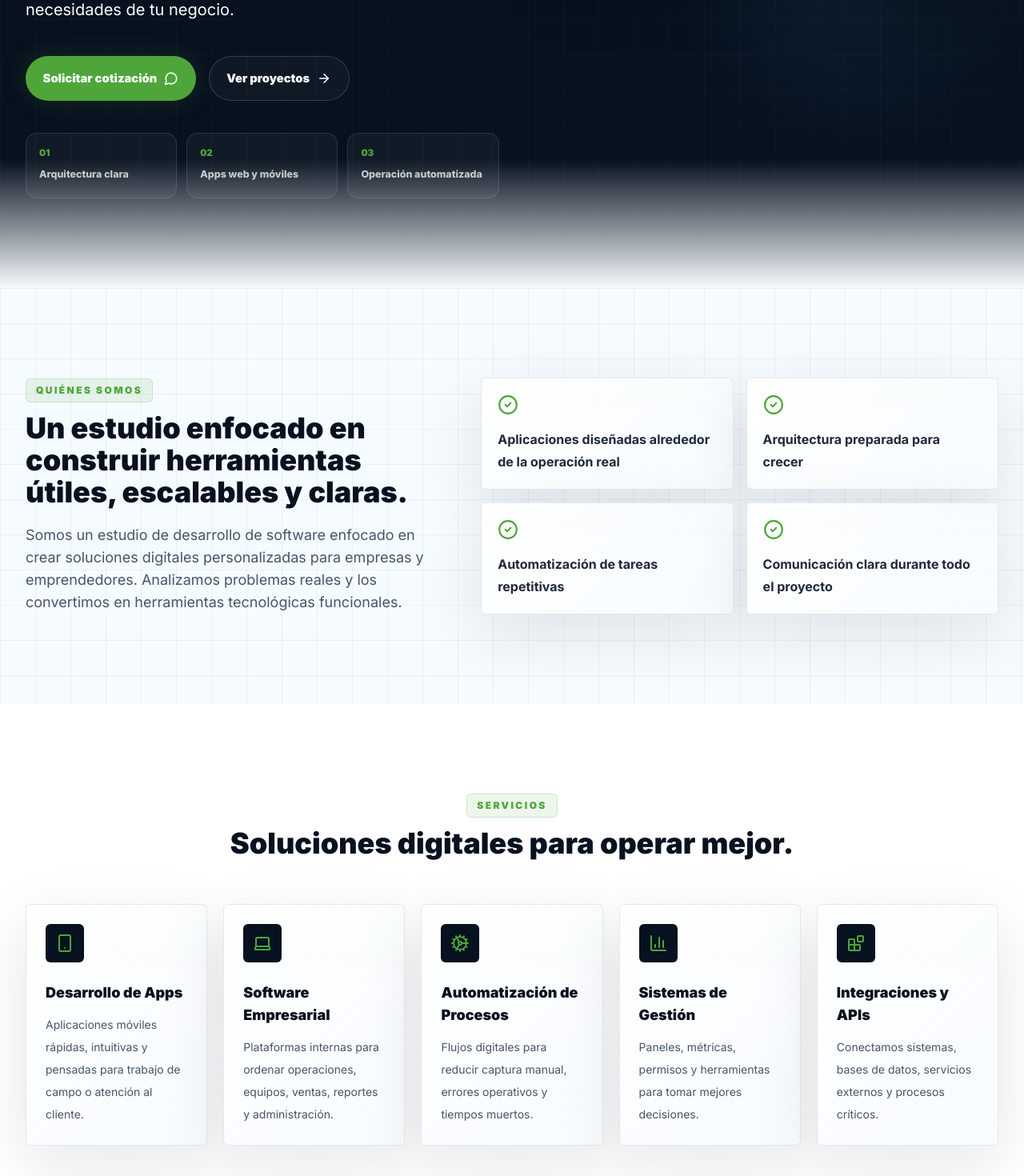
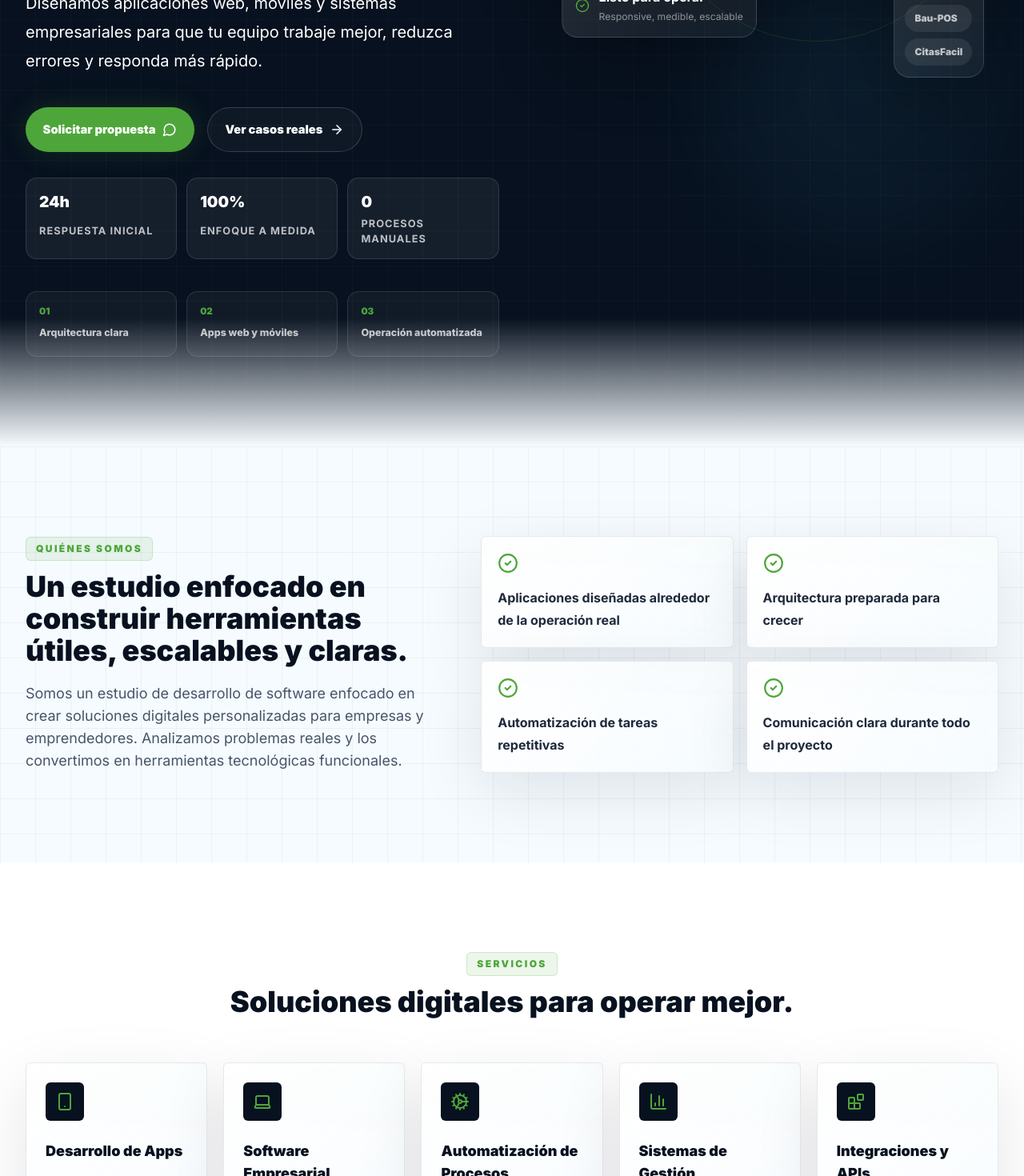
Before and after one commit to davidjimenezar17-bot/Damark-App-Studio, a React (Vite) app: page / in a window 1280 px wide. Shown: the part 900-2370 px from the top of the page at 80% size. Built offline with nearby package versions, Linux system fonts and the light colour scheme.

Commit message:
Improve landing page conversion and trust

```diff
--- a/src/components/Contact.jsx
+++ b/src/components/Contact.jsx
@@ -146,6 +146,15 @@ export default function Contact() {
             Con esta información podemos entender tu proyecto, detectar prioridades y preparar una propuesta más clara desde el primer contacto.
           </SectionHeading>
 
+          <div className="contact-preview">
+            <p className="contact-preview__eyebrow">Qué recibirás</p>
+            <ul className="contact-preview__list">
+              <li>Una propuesta clara y sin rodeos</li>
+              <li>Recomendaciones para reducir tiempos y errores</li>
+              <li>Un plan realista de implementación</li>
+            </ul>
+          </div>
+
           <div className="mt-8 grid gap-4 sm:grid-cols-2">
             {contacts.map(({ label, value, href, Icon }) => (
               <a key={label} href={href} target={href.startsWith('http') ? '_blank' : undefined} rel={href.startsWith('http') ? 'noreferrer' : undefined} className="contact-card surface-premium interactive-lift">
@@ -160,7 +169,7 @@ export default function Contact() {
 
           <div className="quote-note mt-6">
             <ShieldCheck size={20} />
-            <p>La solicitud llega directo a DAMARK APP STUDIO. No guardamos los datos solamente en el navegador.</p>
+            <p>Respuesta rápida, seguimiento claro y sin complicaciones. Tu solicitud llega directo a DAMARK APP STUDIO.</p>
           </div>
         </div>
 
@@ -207,9 +216,12 @@ export default function Contact() {
             </p>
           )}
 
-          <button className="magnetic-button mt-6 inline-flex w-full items-center justify-center gap-2 rounded-md bg-ink px-6 py-4 text-sm font-black text-white transition hover:-translate-y-1 hover:bg-tech disabled:cursor-not-allowed disabled:opacity-70 sm:w-auto" type="submit" disabled={isSending}>
-            {isSending ? 'Enviando...' : 'Solicitar cotización'} <Send className={isSending ? 'animate-pulse' : ''} size={18} />
-          </button>
+          <div className="mt-6 flex flex-col gap-3 sm:flex-row sm:items-center">
+            <button className="magnetic-button inline-flex w-full items-center justify-center gap-2 rounded-md bg-ink px-6 py-4 text-sm font-black text-white transition hover:-translate-y-1 hover:bg-tech disabled:cursor-not-allowed disabled:opacity-70 sm:w-auto" type="submit" disabled={isSending}>
+              {isSending ? 'Enviando...' : 'Solicitar propuesta'} <Send className={isSending ? 'animate-pulse' : ''} size={18} />
+            </button>
+            <span className="text-sm font-semibold text-slate-500">Respondemos en menos de 24 horas.</span>
+          </div>
         </form>
       </div>
     </section>
--- a/src/components/Hero.jsx
+++ b/src/components/Hero.jsx
@@ -1,6 +1,12 @@
 import { ArrowRight, MessageCircle } from 'lucide-react'
 import BrandMark from './BrandMark.jsx'
 import TechVisual from './TechVisual.jsx'
+
+const proofPoints = [
+  { value: '24h', label: 'respuesta inicial' },
+  { value: '100%', label: 'enfoque a medida' },
+  { value: '0', label: 'procesos manuales' },
+]
 
 export default function Hero() {
   return (
@@ -18,19 +24,28 @@ export default function Hero() {
             Software premium a la medida
           </p>
           <h1 className="mt-7 text-balance text-5xl font-black leading-[1.02] tracking-normal sm:text-6xl lg:text-[64px]">
-            Transformamos procesos en software que hace crecer empresas.
+            Software que elimina fricción, acelera operaciones y hace crecer tu negocio.
           </h1>
           <p className="mt-7 max-w-2xl text-xl leading-9 text-white/72">
-            Desarrollamos aplicaciones web, móviles y sistemas empresariales diseñados específicamente para las necesidades de tu negocio.
+            Diseñamos aplicaciones web, móviles y sistemas empresariales para que tu equipo trabaje mejor, reduzca errores y responda más rápido.
           </p>
 
           <div className="mt-10 flex flex-col gap-4 sm:flex-row">
             <a href="#contacto" className="hero-button hero-button--primary magnetic-button group">
-              Solicitar cotización <MessageCircle size={18} />
+              Solicitar propuesta <MessageCircle size={18} />
             </a>
             <a href="#portafolio" className="hero-button hero-button--secondary group">
-              Ver proyectos <ArrowRight className="transition group-hover:translate-x-1" size={18} />
+              Ver casos reales <ArrowRight className="transition group-hover:translate-x-1" size={18} />
             </a>
+          </div>
+
+          <div className="mt-8 grid gap-3 sm:grid-cols-3">
+            {proofPoints.map((item) => (
+              <div key={item.label} className="hero-proof-card">
+                <strong>{item.value}</strong>
+                <span>{item.label}</span>
+              </div>
+            ))}
           </div>
 
           <div className="mt-10 grid max-w-2xl grid-cols-3 gap-3">
--- a/src/components/Portfolio.jsx
+++ b/src/components/Portfolio.jsx
@@ -20,6 +20,10 @@ export default function Portfolio() {
                 <span className="portfolio-kicker" style={{ color: project.accent }}>{project.category}</span>
                 <h3>{project.name}</h3>
                 <p>{project.description}</p>
+                <div className="portfolio-impact">
+                  <span className="portfolio-impact__label">Resultado esperado</span>
+                  <p>{project.outcome}</p>
+                </div>
                 <div className="portfolio-tags">
                   {project.technologies.map((tech) => <span key={tech}>{tech}</span>)}
                 </div>
--- a/src/data/projects.js
+++ b/src/data/projects.js
@@ -6,6 +6,7 @@ export const projects = [
     accent: '#f59f43',
     description:
       'Es nuestra solución insignia en Damark. Un sistema de control de fuerza laboral y nómina para el sector agrícola que funciona al 100 % sin internet, diseñada para que los productores dejen el papel y controlen toda su operación y sus costos desde el celular.',
+    outcome: 'Reduce pérdidas por control manual y ayuda a las empresas agrícolas a operar con trazabilidad incluso sin conexión.',
     technologies: ['React Native', 'Offline-first', 'SQLite', 'Nómina', 'Agricultura'],
   },
   {
@@ -15,6 +16,7 @@ export const projects = [
     accent: '#ff9800',
     description:
       'Punto de Venta diseñado según las necesidades específicas del cliente. Disminuímos el tiempo de captura de comandas, manejamos los artículos de venta y simplificamos la operación de tesorería.',
+    outcome: 'Acelera ventas y mejora el cierre de caja con un flujo más claro para el equipo de servicio.',
     technologies: ['React', 'Supabase', 'POS', 'Inventario', 'Impresión'],
   },
   {
@@ -24,6 +26,7 @@ export const projects = [
     accent: '#2563eb',
     description:
       'Plataforma web/móvil diseñada para centralizar y automatizar el proceso de reserva de citas para múltiples tipos de negocios. Resuelve el overbooking y la pérdida de tiempo en llamadas manuales con sincronización en tiempo real.',
+    outcome: 'Evita dobles reservas y libera tiempo del negocio al automatizar la agenda y las confirmaciones.',
     technologies: ['Vite', 'Realtime', 'Calendarios', 'Reservas', 'Web App'],
   },
   {
@@ -33,6 +36,7 @@ export const projects = [
     accent: '#111827',
     description:
       'Tienda en línea para mostrar productos, colecciones, filtros, ofertas y experiencia de compra responsive. Diseñada para que el cliente explore el catálogo desde móvil o escritorio con una interfaz limpia y directa.',
+    outcome: 'Mejora la experiencia de compra y facilita que los clientes encuentren productos más rápido.',
     technologies: ['React', 'E-commerce', 'Catálogo', 'Filtros', 'Responsive'],
   },
 ]
--- a/src/styles.css
+++ b/src/styles.css
@@ -325,6 +325,32 @@ body {
     margin: 0;
   }
 
+  .contact-preview {
+    margin-top: 1.35rem;
+    border: 1px solid rgba(78, 166, 58, 0.16);
+    border-radius: 16px;
+    background: rgba(78, 166, 58, 0.06);
+    padding: 1rem 1.1rem;
+  }
+
+  .contact-preview__eyebrow {
+    margin: 0;
+    color: #4ea63a;
+    font-size: 0.72rem;
+    font-weight: 900;
+    letter-spacing: 0.16em;
+    text-transform: uppercase;
+  }
+
+  .contact-preview__list {
+    margin: 0.7rem 0 0;
+    padding-left: 1.1rem;
+    color: #334155;
+    font-size: 0.95rem;
+    font-weight: 700;
+    line-height: 1.7;
+  }
+
   .quote-form {
     overflow: visible;
   }
@@ -517,6 +543,30 @@ body {
     font-size: 0.72rem;
   }
 
+  .hero-proof-card {
+    display: grid;
+    gap: 0.2rem;
+    border: 1px solid rgba(255, 255, 255, 0.12);
+    border-radius: 14px;
+    background: rgba(255, 255, 255, 0.06);
+    padding: 0.9rem 1rem;
+    backdrop-filter: blur(16px);
+  }
+
+  .hero-proof-card strong {
+    color: #fff;
+    font-size: 1.2rem;
+    font-weight: 900;
+  }
+
+  .hero-proof-card span {
+    color: rgba(255, 255, 255, 0.72);
+    font-size: 0.8rem;
+    font-weight: 700;
+    text-transform: uppercase;
+    letter-spacing: 0.08em;
+  }
+
   .studio-visual {
     position: relative;
     margin-inline: auto;
@@ -714,6 +764,29 @@ body {
     max-width: 34rem;
     color: rgba(255, 255, 255, 0.67);
     line-height: 1.8;
+  }
+
+  .portfolio-impact {
+    margin-top: 1.25rem;
+    border-left: 2px solid rgba(78, 166, 58, 0.45);
+    padding-left: 0.95rem;
+  }
+
+  .portfolio-impact__label {
+    display: inline-block;
+    margin-bottom: 0.35rem;
+    color: #8ccf5a;
+    font-size: 0.7rem;
+    font-weight: 900;
+    letter-spacing: 0.18em;
+    text-transform: uppercase;
+  }
+
+  .portfolio-impact p {
+    margin: 0;
+    color: rgba(255, 255, 255, 0.84);
+    font-size: 0.95rem;
+    line-height: 1.7;
   }
 
   .portfolio-tags {
```
